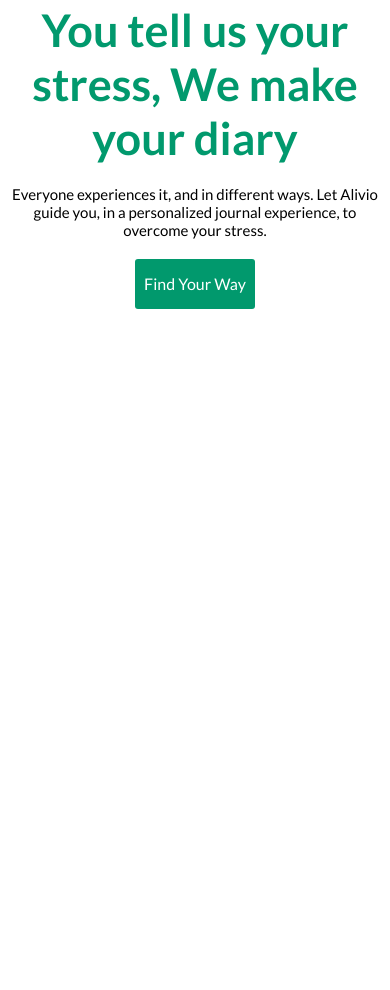
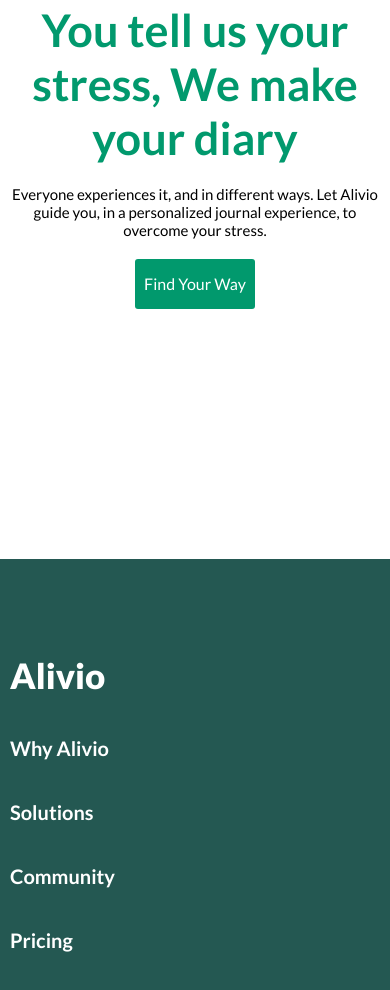
Before and after one commit to ejishe/Alivio, a plain HTML site: page index.html in a window 390 px wide. Shown: the part 5469-6459 px from the top of the page. Before the commit the page ends 5800 px from the top, so only its background shows below. Drawn offline with Linux system fonts and the light colour scheme.

Commit message:
add footer

```diff
--- a/index.css
+++ b/index.css
@@ -6,3 +6,4 @@
 @import url(styles/card.css);
 @import url(styles/video.css);
 @import url(styles/product.css);
+@import url(styles/footer.css);
--- a/index.html
+++ b/index.html
@@ -125,7 +125,19 @@
         </section>
     </main>
     <footer class="footer">
+        <div class="container">
+            <div class="footer__content">
 
+                <h3 class="footer__title">Alivio</h3>
+                <ul class="footer__nav">
+                    <li class="footer__nav-item"><a class="footer__nav-link" href="">Why Alivio</a></li>
+                    <li class="footer__nav-item"><a class="footer__nav-link" href="">Solutions</a></li>
+                    <li class="footer__nav-item"><a class="footer__nav-link" href="">Community</a></li>
+                    <li class="footer__nav-item"><a class="footer__nav-link" href="">Pricing</a></li>
+                </ul>
+            </div>
+
+        </div>
     </footer>
 </body>
 </html>
--- /dev/null
+++ b/styles/footer.css
@@ -0,0 +1,49 @@
+.footer {
+    height: 654px;
+    background-color: var(--color-dark_green);
+}
+.footer__content {
+    display: flex;
+    flex-direction: column;
+    gap: 67px;
+    padding-top: 95px;
+}
+.footer__title {
+    font-size: 40px;
+    font-weight: 900;
+    color: var(--color-white);
+}
+.footer__nav {
+    display: flex;
+    flex-direction: column;
+    gap: 67px;
+}
+
+.footer__nav-link{
+    font-size: 25px;
+    font-weight: 600;
+    color: var(--color-white);
+}
+
+
+@media(max-width:778px){
+    .footer__nav-link{
+        font-size: 20px;
+
+    }
+    .footer__title {
+        font-size: 35px;
+    }
+    .footer__nav {
+
+        gap: 40px;
+    }
+    .footer__content {
+
+        gap: 40px;
+    }
+    .footer {
+        height: 465px;
+        background-color: var(--color-dark_green);
+    }
+}
--- a/styles/product.css
+++ b/styles/product.css
@@ -85,6 +85,9 @@
 }
 
 @media(max-width:1250px){
+    .product{
+        height: 1200px;
+    }
     .product__content {
     flex-direction: column;
     align-items: center;
@@ -108,3 +111,9 @@
         font-size: 15px;
     }
 }
+
+@media(max-width:490px){
+    .product{
+        height: 1150px;
+    }
+}
```
